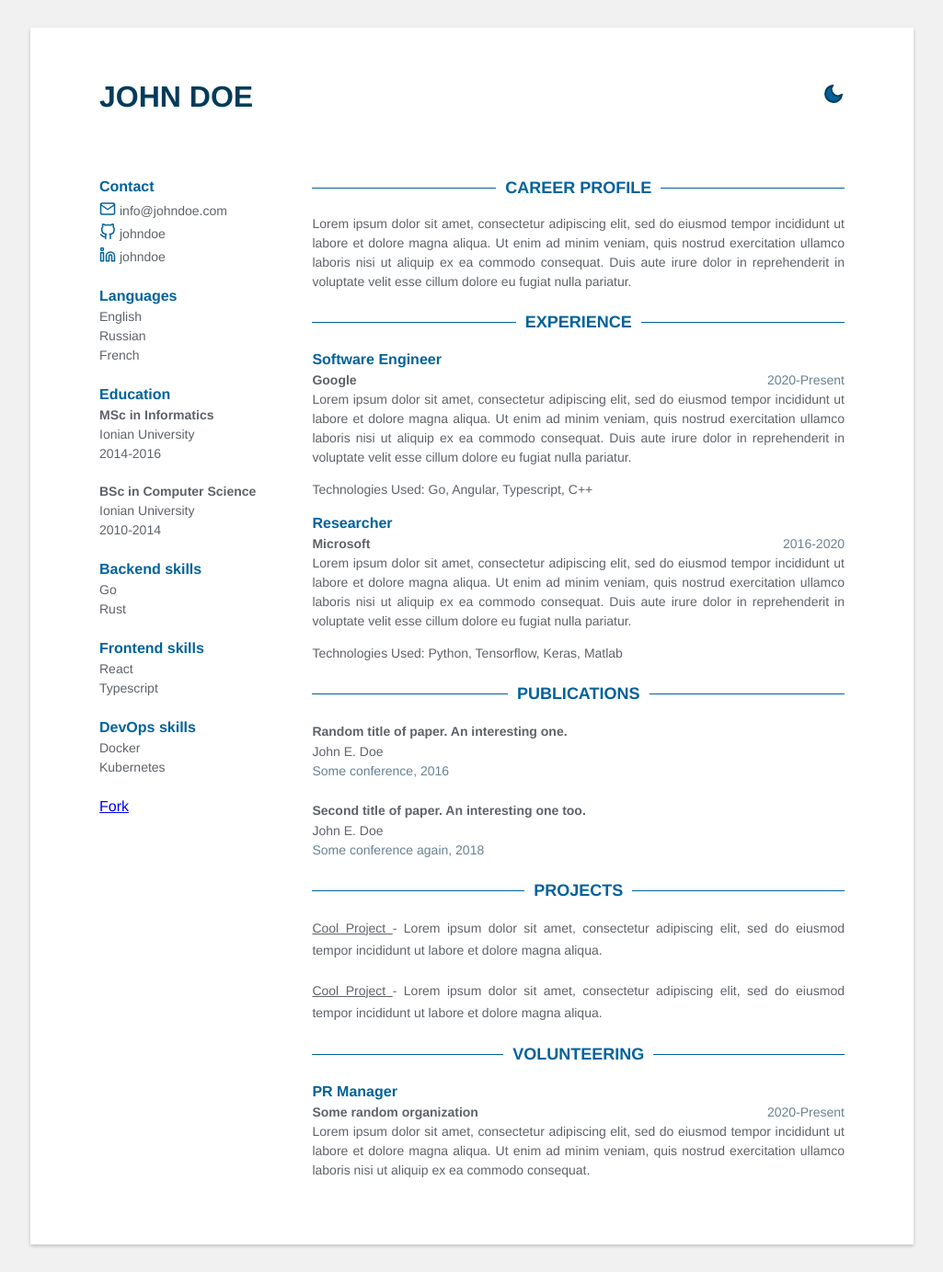
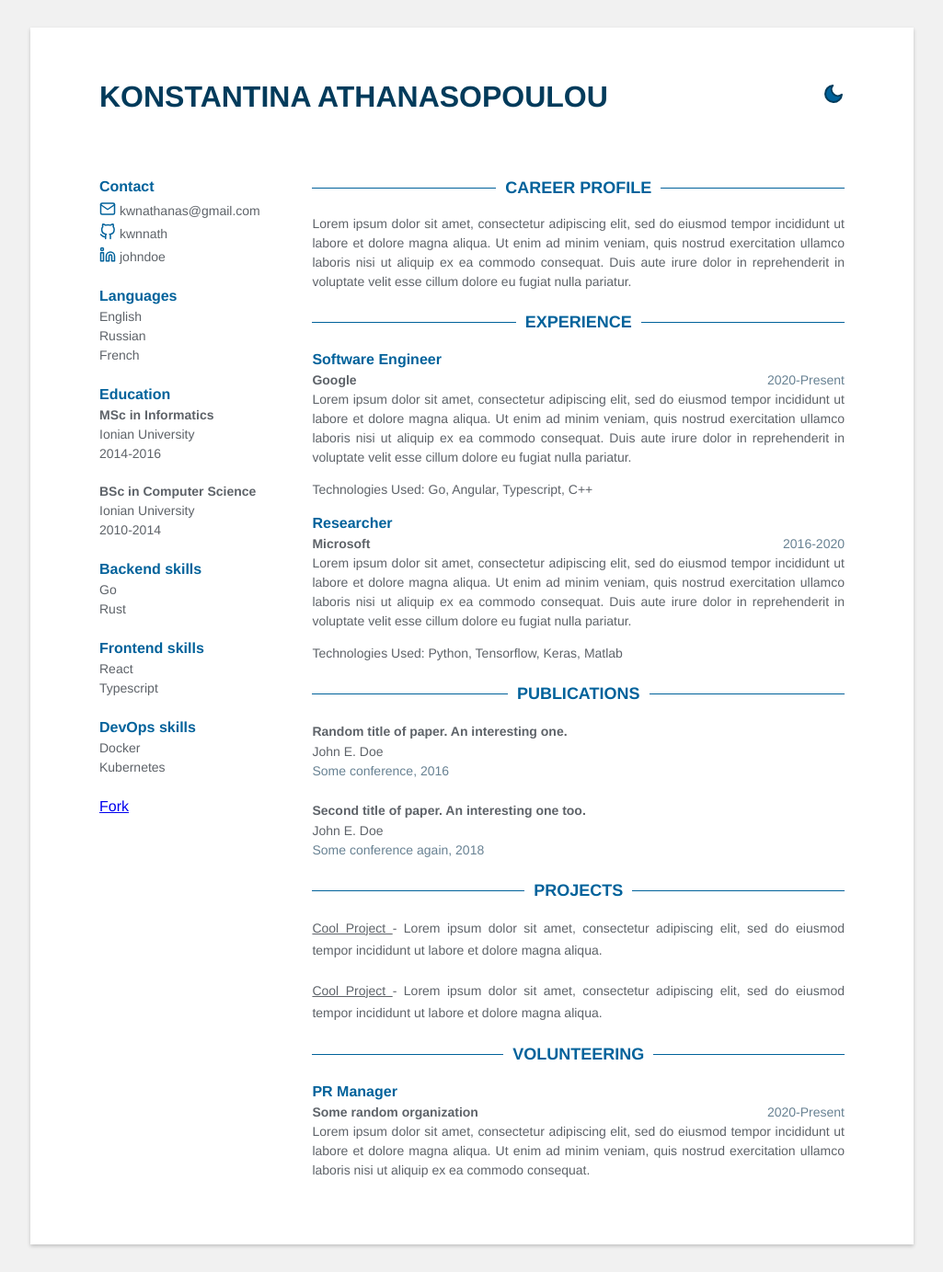
Before and after one commit to kwnnath/jekyll-cv, a Jekyll site: the page built from index.html, in a window 1280 px wide. Shown: the whole page at 92% size, without its empty margins (127-1152 px from the left). Built offline with Jekyll 4.4.1, drawn with Linux system fonts in a browser that asks for light colours.

Commit message:
Update data.yml

```diff
--- a/_data/data.yml
+++ b/_data/data.yml
@@ -1,11 +1,11 @@
-name: John Doe
+name: Konstantina Athanasopoulou
 support_dark_mode: true
 fork: true
 
 # Sidebar
 contact:
-  email: info@johndoe.com
-  github: johndoe
+  email: kwnathanas@gmail.com
+  github: kwnnath
   linkedin: johndoe
   phone:
   gitlab:
```
